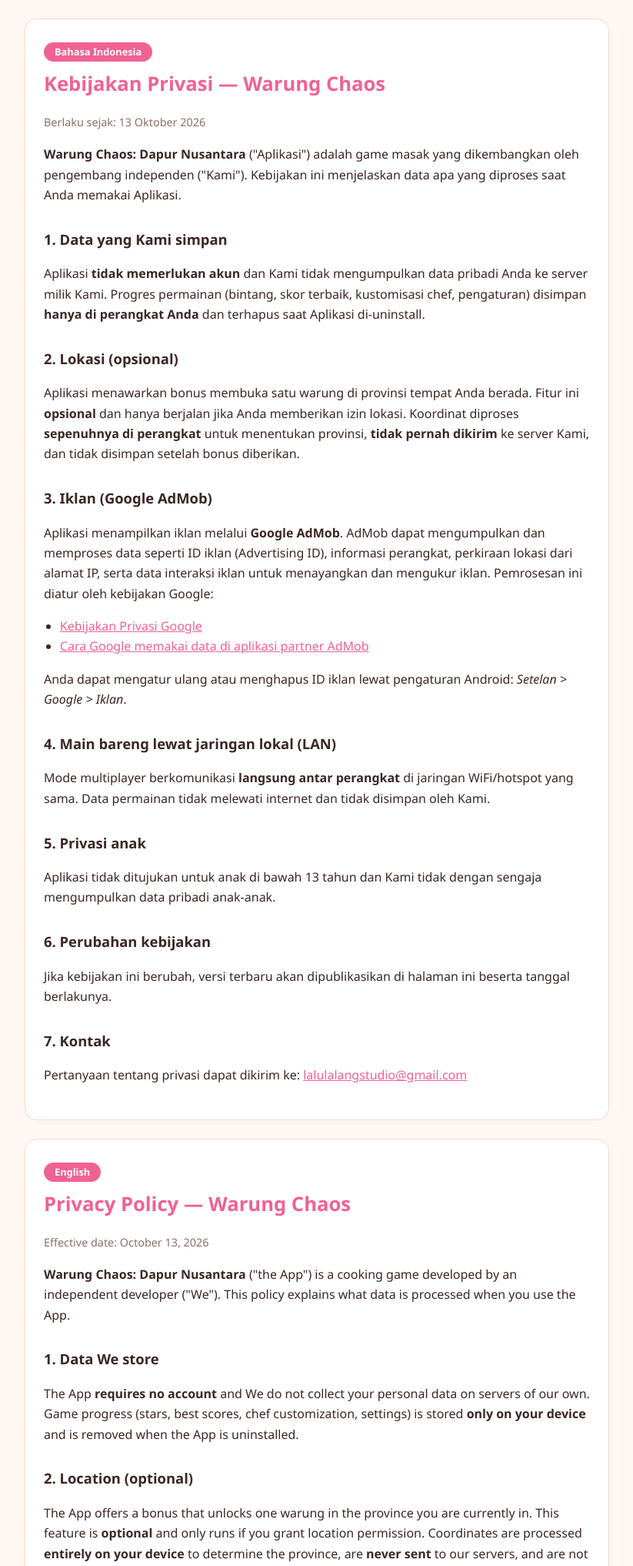
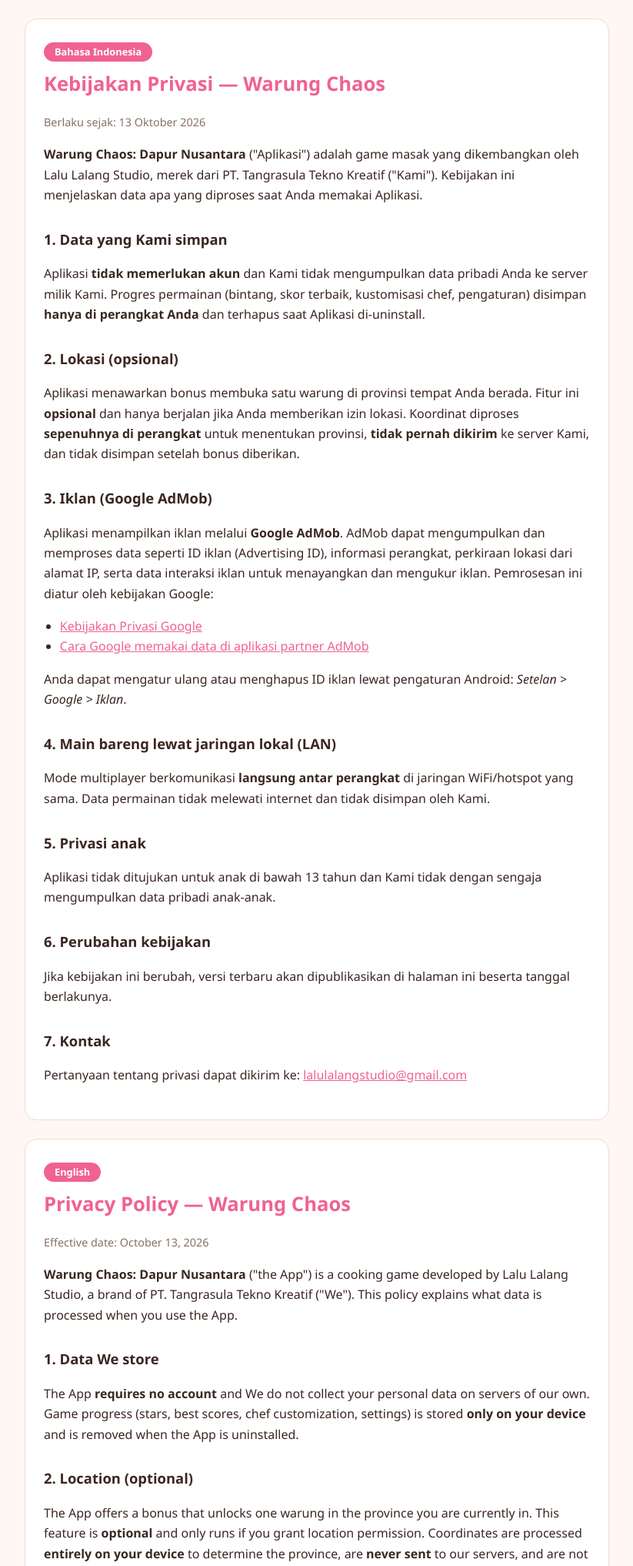
Before and after one commit to lalulalangstudio/lalulalangstudio.github.io, a plain HTML site: page warung-chaos/privacy.html in a window 1280 px wide. Shown: the top 2034 px of the page at 77% size, without its empty margins (228-1051 px from the left). Drawn offline with Linux system fonts and the light colour scheme.

Commit message:
Update privacy.html

```diff
--- a/warung-chaos/privacy.html
+++ b/warung-chaos/privacy.html
@@ -45,7 +45,8 @@
 <p class="muted">Berlaku sejak: 13 Oktober 2026</p>
 
 <p><strong>Warung Chaos: Dapur Nusantara</strong> ("Aplikasi") adalah game masak
-yang dikembangkan oleh pengembang independen ("Kami"). Kebijakan ini menjelaskan
+yang dikembangkan oleh Lalu Lalang Studio, merek dari PT. Tangrasula Tekno
+Kreatif ("Kami"). Kebijakan ini menjelaskan
 data apa yang diproses saat Anda memakai Aplikasi.</p>
 
 <h2>1. Data yang Kami simpan</h2>
@@ -97,7 +98,8 @@
 <p class="muted">Effective date: October 13, 2026</p>
 
 <p><strong>Warung Chaos: Dapur Nusantara</strong> ("the App") is a cooking game
-developed by an independent developer ("We"). This policy explains what data is
+developed by Lalu Lalang Studio, a brand of PT. Tangrasula Tekno Kreatif
+("We"). This policy explains what data is
 processed when you use the App.</p>
 
 <h2>1. Data We store</h2>
```
